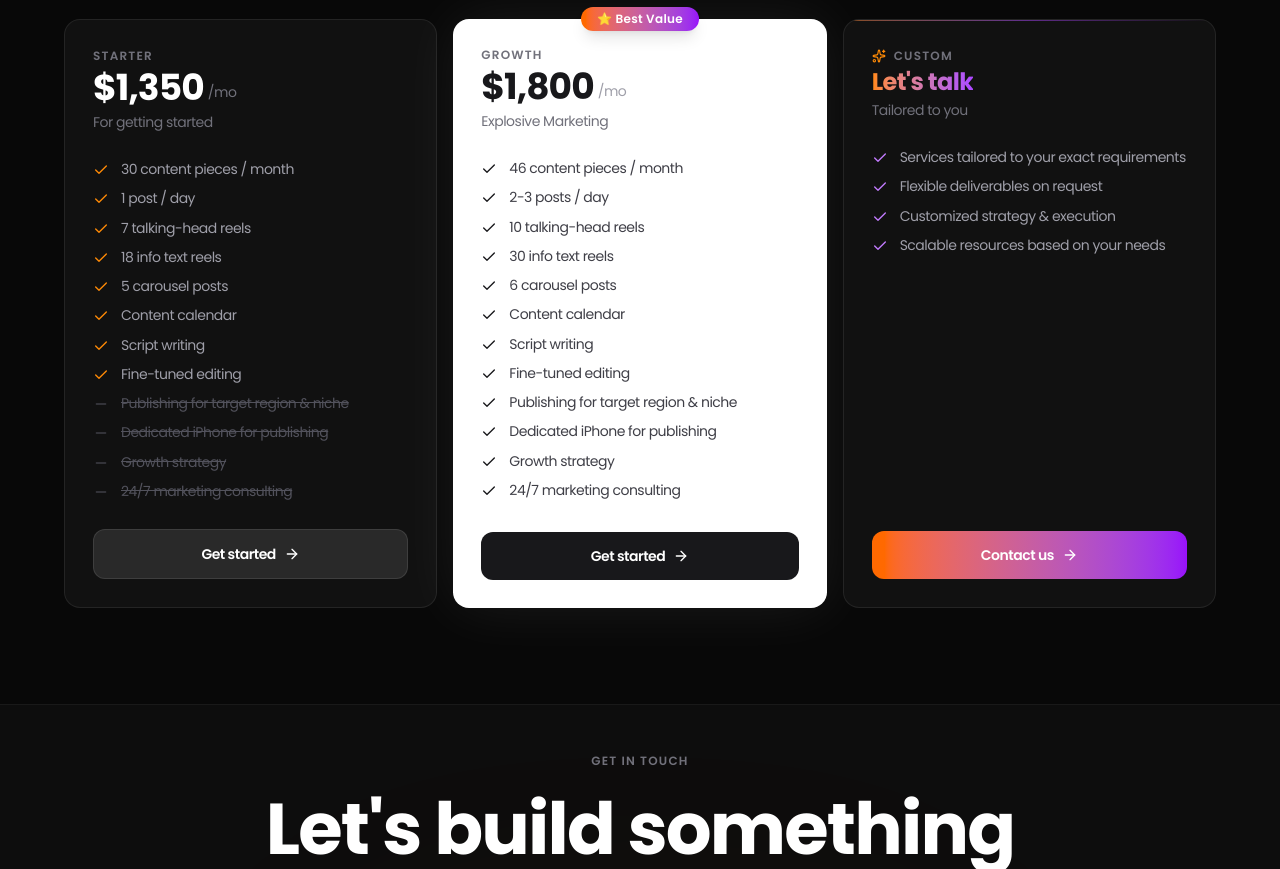
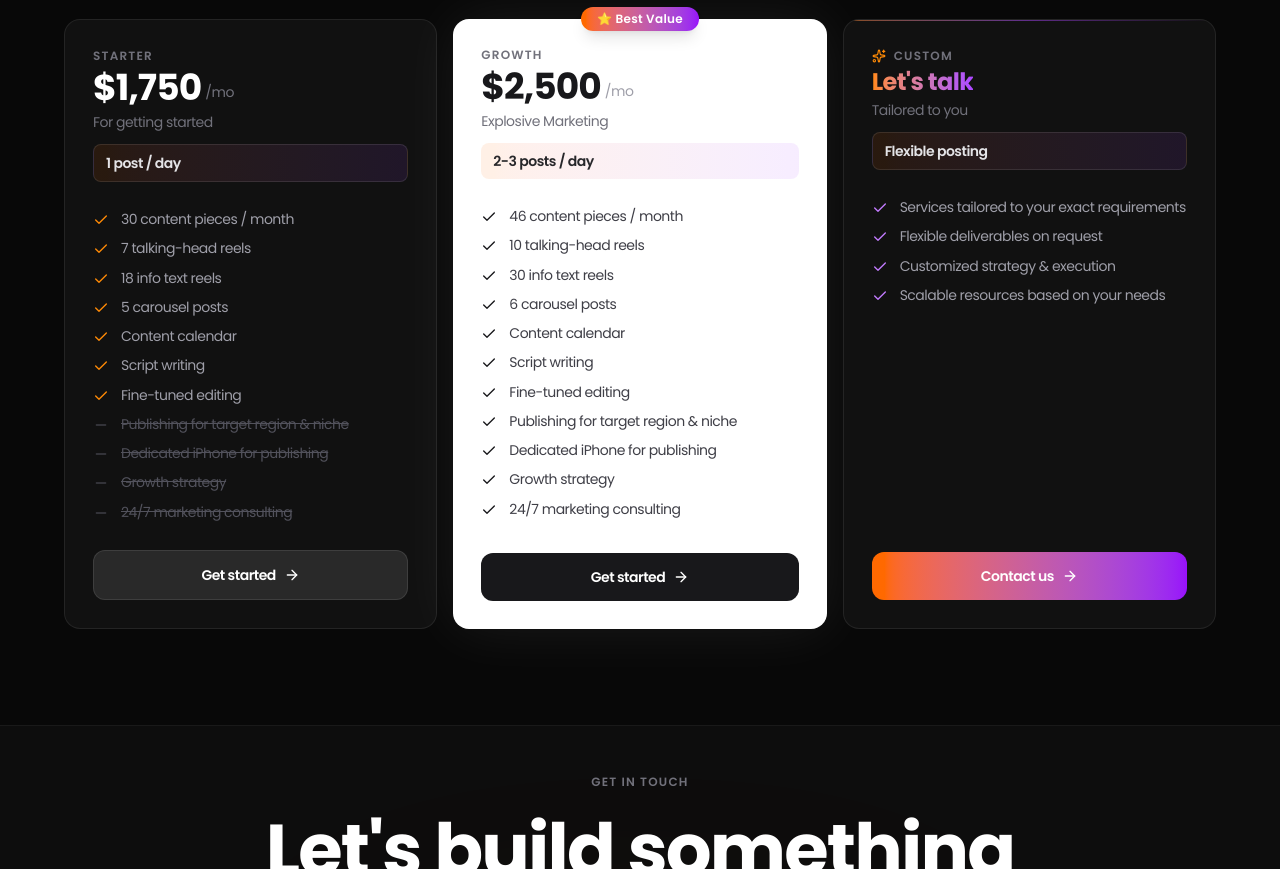
Before and after one commit to 0qs/seven-cuts-web, a Next.js app: page / in a window 1280 px wide. Shown: the part 6520-7389 px from the top of the page. Built offline with nearby package versions, Linux system fonts and the light colour scheme.

Commit message:
Highlight posting frequency and update plan pricing
Move posting frequency into its own gradient highlight bar under the
price, and bump Starter to $1,750 and Growth to $2,500.

Co-Authored-By: Claude Opus 4.8 <noreply@anthropic.com>

```diff
--- a/src/components/Pricing.tsx
+++ b/src/components/Pricing.tsx
@@ -9,6 +9,7 @@ const PLANS: {
   key: PlanKey;
   name: string;
   price: string;
+  frequency: string;
   subtitle: string;
   highlight: boolean;
   custom: boolean;
@@ -18,7 +19,8 @@ const PLANS: {
   {
     key: "starter",
     name: "Starter",
-    price: "$1,350",
+    price: "$1,750",
+    frequency: "1 post / day",
     subtitle: "For getting started",
     highlight: false,
     custom: false,
@@ -27,7 +29,8 @@ const PLANS: {
   {
     key: "growth",
     name: "Growth",
-    price: "$1,800",
+    price: "$2,500",
+    frequency: "2-3 posts / day",
     subtitle: "Explosive Marketing",
     highlight: true,
     custom: false,
@@ -38,6 +41,7 @@ const PLANS: {
     key: "custom",
     name: "Custom",
     price: "Let's talk",
+    frequency: "Flexible posting",
     subtitle: "Tailored to you",
     highlight: false,
     custom: true,
@@ -53,7 +57,6 @@ const ROWS: {
   custom: boolean | string;
 }[] = [
   { label: "content pieces / month", starter: "30", growth: "46", custom: "Flexible" },
-  { label: "", starter: "1 post / day", growth: "2-3 posts / day", custom: "Flexible posting" },
   { label: "talking-head reels", starter: "7", growth: "10", custom: "Flexible" },
   { label: "info text reels", starter: "18", growth: "30", custom: "Flexible" },
   { label: "carousel posts", starter: "5", growth: "6", custom: "Flexible" },
@@ -156,6 +159,12 @@ export default function Pricing() {
                   <p className="text-sm text-zinc-500">
                     {plan.subtitle}
                   </p>
+                  <div className={`mt-3! flex items-center gap-2 rounded-lg px-3 py-2 text-sm font-semibold ${plan.highlight
+                      ? "bg-gradient-to-r from-orange-500/10 to-purple-500/10 text-zinc-800"
+                      : "bg-gradient-to-r from-orange-500/10 to-purple-500/10 text-zinc-200 border border-white/10"
+                    }`}>
+                    {plan.frequency}
+                  </div>
                 </div>
 
                 <ul className="space-y-2.5 flex-1">
```
